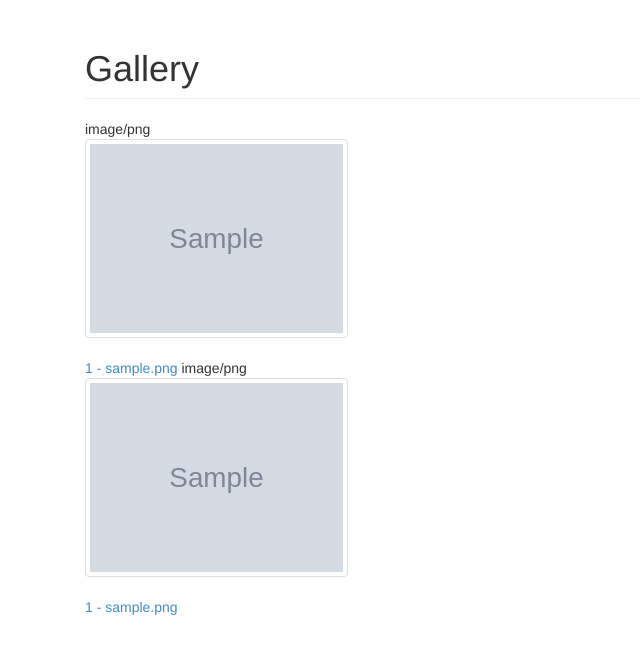
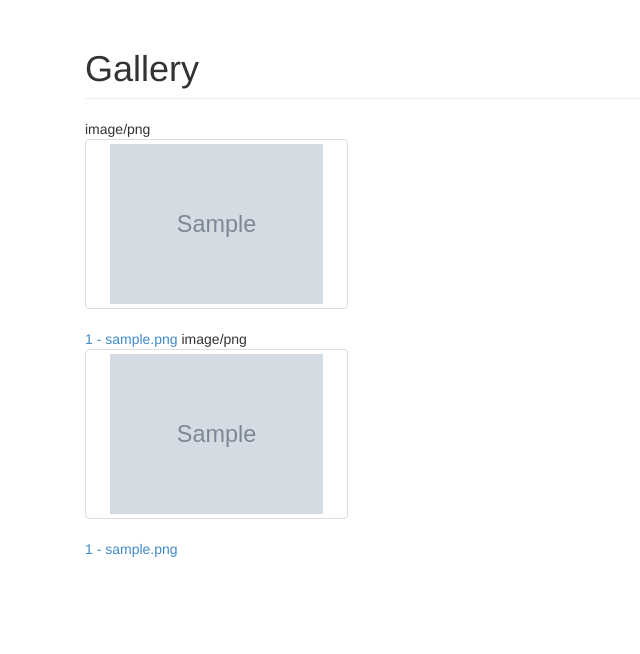
Before and after one commit to rg3915/gallery, a Django app: page /gallery/ in a window 1280 px wide. Shown: the part 51-705 px from the top of the page, without its empty margins (0-640 px from the left). Run offline with Django 3.2, Linux system fonts and the light colour scheme; tables that the repository leaves empty hold one stand-in row (values such as "Sample post"); grey boxes marked "Sample" are stand-in pictures; some libraries are stand-ins or nearby versions.

Commit message:
Ajustes no CSS

```diff
--- a/gallery/core/static/css/thumbnail-gallery.css
+++ b/gallery/core/static/css/thumbnail-gallery.css
@@ -13,7 +13,7 @@ body {
 }
 
 .thumb-size {
-    height: 160px;
+    height: 160px !important;
 }
 
 .thumb-bigsize {
--- a/gallery/core/templates/core/gallery_list.html
+++ b/gallery/core/templates/core/gallery_list.html
@@ -9,7 +9,7 @@
           <h1 class="page-header">Gallery</h1>
         </div>
         {% for object in gallery %}
-          <div class="col-lg-3 col-md-4 col-xs-6 thumb">
+          <div class="col-sm-3 thumb">
 
             {% if object.photo %}
               {{ object.get_type }}
```
